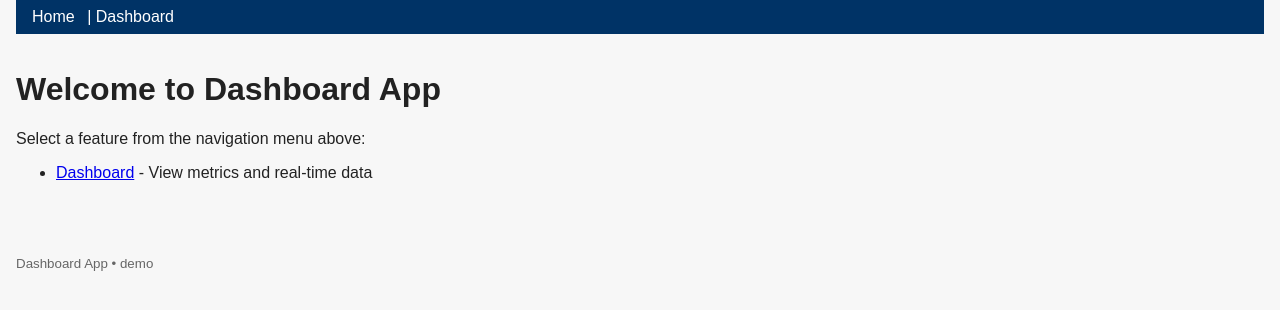
After one commit to minhess/Dashboard_app, a Flask app: page / in a window 1280 px wide. The commit adds this page. Shown: the top 310 px of the page. Run offline with Flask 3, Linux system fonts and the light colour scheme; parts of the project's set-up code (start-up, migrations or seed data) failed here and were passed over.

Commit message:
Refactor the app to update new feature

```diff
--- a/src/app.py
+++ b/src/app.py
@@ -1,4 +1,4 @@
-from flask import Flask
+from flask import Flask, render_template
 from flask_socketio import SocketIO
 
 from src.config import config
@@ -17,6 +17,11 @@ def create_app(config_key):
 
     app.register_blueprint(dashboard_views.dsb, url_prefix="/dashboard")
 
+    # Root index route
+    @app.route("/")
+    def index():
+        return render_template("index.html")
+
     socketio.init_app(app)
 
     return app
--- /dev/null
+++ b/src/templates/base.html
@@ -0,0 +1,24 @@
+<!doctype html>
+<html lang="en">
+  <head>
+    <meta charset="utf-8">
+    <meta name="viewport" content="width=device-width, initial-scale=1">
+    <title>{% block title %}Dashboard App{% endblock %}</title>
+    <link rel="stylesheet" href="{{ url_for('static', filename='styles.css') }}">
+    <link rel="icon" href="{{ url_for('static', filename='favicon.ico') }}">
+  </head>
+  <body>
+    <header>
+      <nav>
+        <a href="{{ url_for('index') }}">Home</a> |
+        <a href="{{ url_for('dashboard.index') }}">Dashboard</a>
+      </nav>
+    </header>
+    <main>
+      {% block content %}{% endblock %}
+    </main>
+    <footer>
+      <small>Dashboard App • demo</small>
+    </footer>
+  </body>
+</html>
--- /dev/null
+++ b/src/templates/index.html
@@ -0,0 +1,11 @@
+{% extends 'base.html' %}
+
+{% block title %}Home - Dashboard App{% endblock %}
+
+{% block content %}
+  <h1>Welcome to Dashboard App</h1>
+  <p>Select a feature from the navigation menu above:</p>
+  <ul>
+    <li><a href="{{ url_for('dashboard.show') }}">Dashboard</a> - View metrics and real-time data</li>
+  </ul>
+{% endblock %}
```
Also changed, not shown: src/dashboard/templates/dashboard/base.html (+3 -24 lines), src/static/favicon.ico (renamed from src/dashboard/static/favicon.ico), src/static/styles.css (renamed from src/dashboard/static/styles.css), 2 other files.
